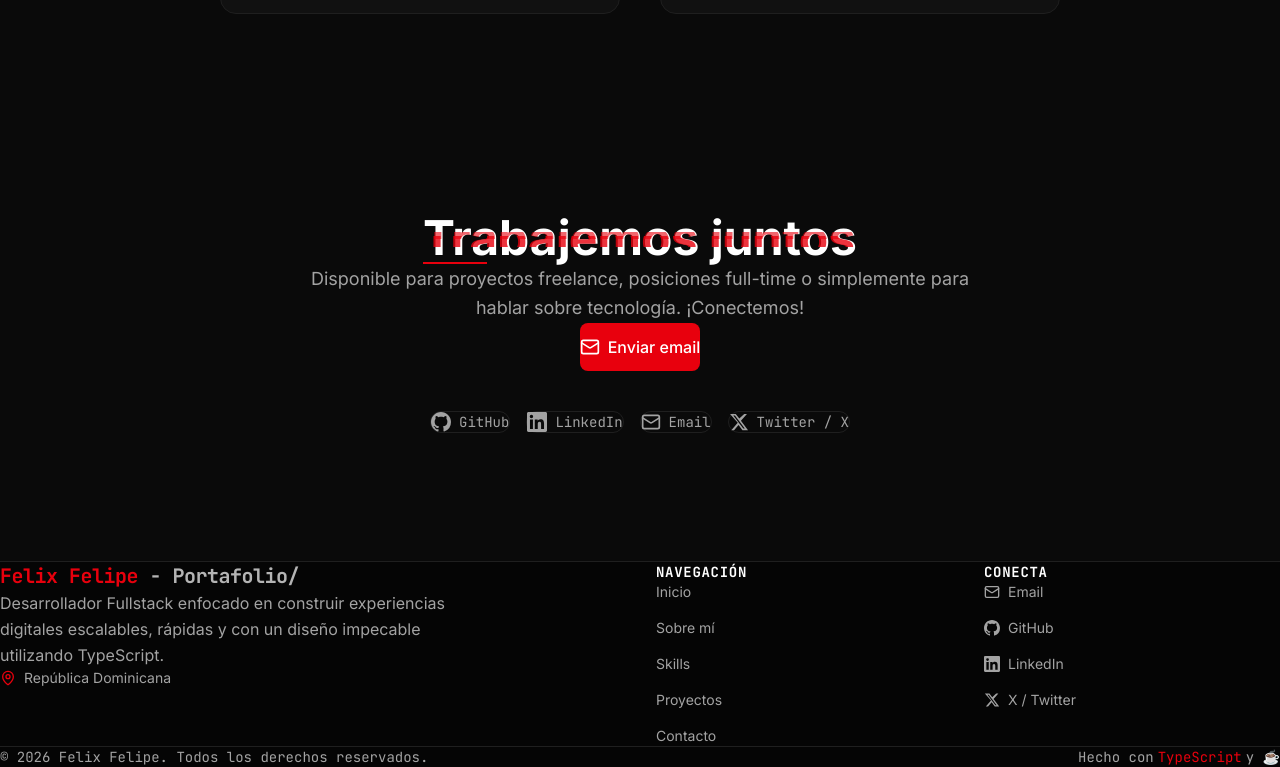
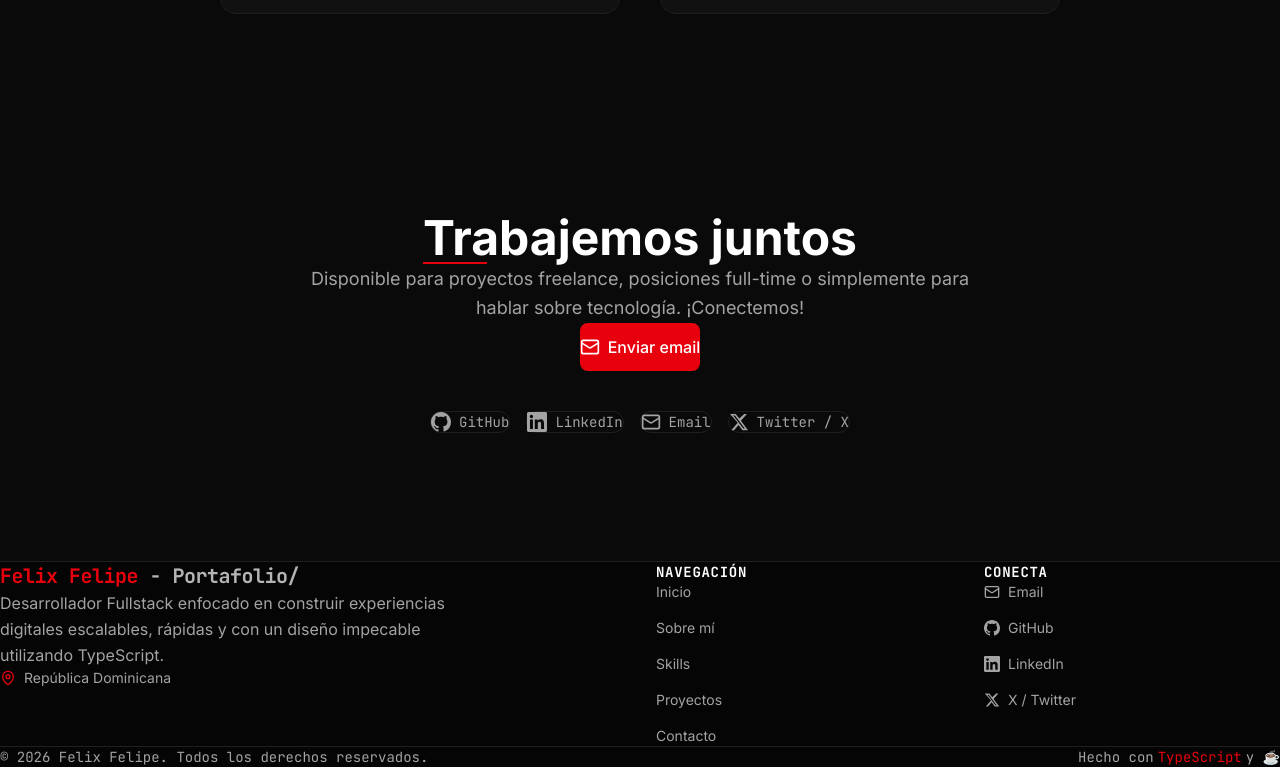
Before and after one commit to Lyscri/Portafolio-web, a React (Vite) app: page / in a window 1280 px wide. Shown: the part 2040-2807 px from the top of the page. Built offline with nearby package versions, Linux system fonts and the light colour scheme.

Commit message:
style(contact): remove glitch animation from title
Remove the glitch effect from the Trabajemos juntos title to make it\nstatic white as requested.

```diff
--- a/src/components/organisms/Contact.tsx
+++ b/src/components/organisms/Contact.tsx
@@ -16,7 +16,7 @@ export function Contact() {
            transition={{ duration: 0.6 }}
          >
            <div className="flex flex-col items-center text-center w-full">
-             <SectionTitle label="" title="Trabajemos juntos" glitch />
+             <SectionTitle label="" title="Trabajemos juntos" />
              <p className="text-[#A3A3A3] text-center max-w-2xl mt-8 mb-16 text-lg leading-relaxed">
                Disponible para proyectos freelance, posiciones full-time o simplemente
                para hablar sobre tecnología. ¡Conectemos!
```
